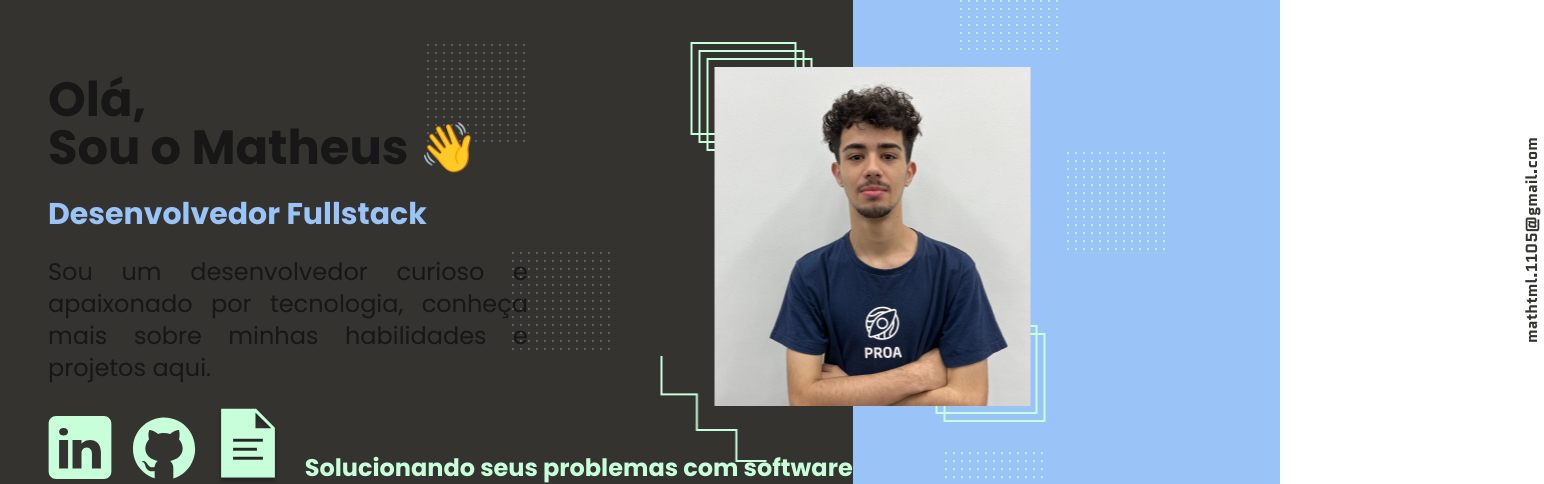
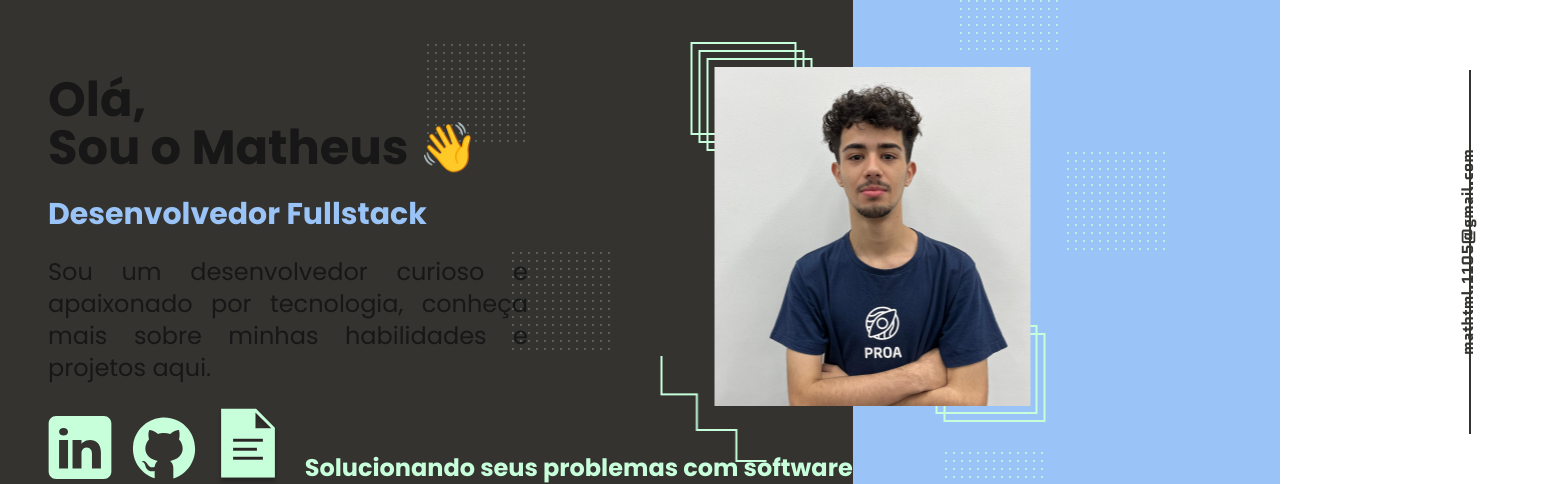
Before and after one commit to fatekkl/Portfolio-Next, a Next.js app: page / in a window 1280 px wide. Shown: the part 148-632 px from the top of the page, 1544 px wide, since content can reach past the window. Built offline with nearby package versions, Linux system fonts and the light colour scheme.

Commit message:
add svgs + try to fix email text

```diff
--- a/src/app/Components/Line/index.tsx
+++ b/src/app/Components/Line/index.tsx
@@ -1,6 +1,6 @@
 export default function Line() {
     return (
-        <svg width="2" height="364" viewBox="0 0 2 364" fill="none" xmlns="http://www.w3.org/2000/svg">
+        <svg  width="2" height="364" viewBox="0 0 2 364" fill="none" xmlns="http://www.w3.org/2000/svg">
             <path d="M1 364L1 -9.86457e-06" stroke="#343330" stroke-width="2" />
         </svg>
 
--- a/src/app/Components/Principal/index.tsx
+++ b/src/app/Components/Principal/index.tsx
@@ -1,6 +1,7 @@
 import DotSquare from "../DotSquare";
 import Line from "../Line";
 import Stair from "../Stair";
+import Menu from "../Menu";
 
 export default function Principal() {
   return (
@@ -90,14 +91,24 @@ export default function Principal() {
           <DotSquare />
         </div>
         <div className="hidden md:block absolute top-3/4 mr-32 right-1/4">
-          <DotSquare />
+          <DotSquare/>
+        </div>
+        <div className="absolute ml-[38.5rem]">
+          <Line/>
+        </div>
+
+        {/* Posiciona o Menu no canto superior direito */}
+        <div className="absolute top-8 right-4 flex flex-col [transform:scaleX(-1)]">
+          <Menu />
         </div>
 
         {/* E-mail rotacionado */}
-        <span className="hidden md:block text-jet font-quantico font-bold -rotate-90 absolute bottom-1/2 ml-[36rem] whitespace-nowrap">
+        <span className="text-jet font-quantico font-bold -rotate-90 bottom-1/2 ml-[32rem] flex flex-col">
           mathtml.1105@gmail.com
         </span>
+
       </section>
+
     </div>
   );
 }
```
